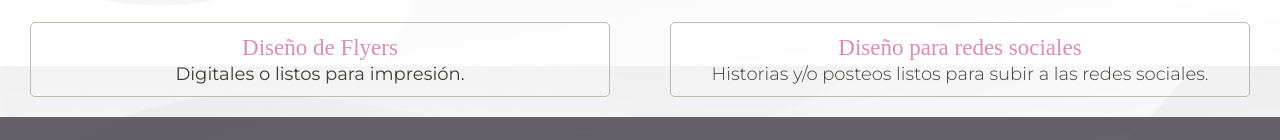
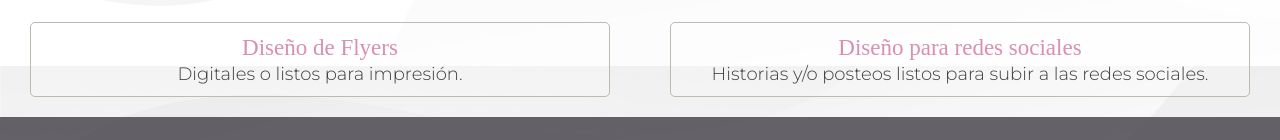
Before and after one commit to aybiya/DesafiosCoder, a plain HTML site: page pages/servicios.html in a window 1280 px wide. Shown: the part 986-1126 px from the top of the page. Drawn offline with Linux system fonts and the light colour scheme.

Commit message:
modificaciones en css

```diff
--- a/pages/servicios.html
+++ b/pages/servicios.html
@@ -63,7 +63,7 @@
 		</article>
 		<article id="dgFlyer" class="diseños-contenedor transformServicios">
     		<h2 class="titulo__servicios--dg">Diseño de Flyers</h2>
-    		<p>Digitales o listos para impresión.</p>
+    		<p class="text-light">Digitales o listos para impresión.</p>
     	</article>
     	<article id="dgRedes" class="diseños-contenedor transformServicios">
     		<h2 class="titulo__servicios--dg">Diseño para redes sociales</h2>
```
